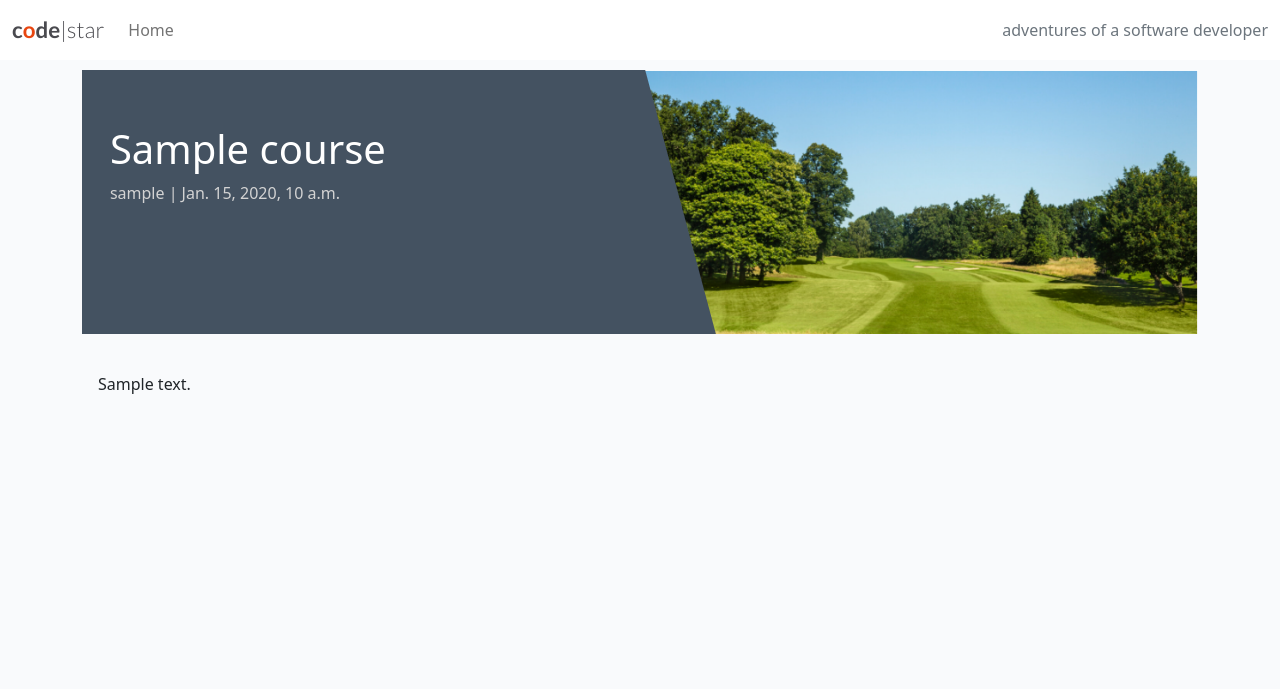
After one commit to AmitKapilaCodeIns/capellano_acme, a Django app: a page that uses templates/base.html in a window 1280 px wide. The commit adds this page. Shown: the top 689 px of the page. Run offline with Django 4.2, Linux system fonts and the light colour scheme; tables that the repository leaves empty hold one stand-in row (values such as "Sample post").

Commit message:
added course_detail view

```diff
--- a/capellano_acme/settings.py
+++ b/capellano_acme/settings.py
@@ -28,7 +28,7 @@ TEMPLATES_DIR = os.path.join(BASE_DIR, 'templates')
 SECRET_KEY = os.environ.get("SECRET_KEY")
 
 # SECURITY WARNING: don't run with debug turned on in production!
-DEBUG = False
+DEBUG = True
 
 ALLOWED_HOSTS = ['.herokuapp.com',
                  '127.0.0.1',]
--- /dev/null
+++ b/courseguide/templates/courseguide/course_detail.html
@@ -0,0 +1,34 @@
+{% extends 'base.html' %} {% block content %}
+{% load static %}
+
+<div class="masthead">
+    <div class="container">
+        <div class="row g-0">
+            <div class="col-md-6 masthead-text">
+                <!-- Course name goes in these h1 tags -->
+                <h1 class="post-title">{{ course.course_name }}</h1>
+                <!-- Course author goes before the | the course's created date goes after -->
+                <p class="post-subtitle">{{ course.author }} | {{ course.created_on }}</p>
+            </div>
+            <div class="d-none d-md-block col-md-6 masthead-image">
+                <img src="{% static 'images/hole1Addington.png' %}" class="scale" alt="placeholder">
+            </div>
+        </div>
+    </div>
+</div>
+
+<div class="container">
+    <div class="row">
+        <div class="col card mb-4  mt-3 left  top">
+            <div class="card-body">
+                <!-- The course content goes inside the card-text. -->
+                <!-- Use the | safe filter inside the template tags -->
+                <p class="card-text">
+                    {{ course.content | safe }}
+                </p>
+            </div>
+        </div>
+    </div>
+</div>
+
+{% endblock content %}
--- a/courseguide/templates/courseguide/index.html
+++ b/courseguide/templates/courseguide/index.html
@@ -18,7 +18,7 @@
                                     <p class="author">Author: {{ course.author }}</p>
                                 </div>
                             </div>
-                            <a href="#" class="post-link">
+                            <a href="{% url 'course_detail' course.slug %}" class="post-link">
                                 <h2 class="card-title">{{ course.course_name }}</h2>
                             </a>
                             <p class="card-text">Tel: {{ course.contact_info }}</p>
--- a/courseguide/urls.py
+++ b/courseguide/urls.py
@@ -8,4 +8,5 @@ from . import views
 # Each path() function maps a URL to a specific view function.
 urlpatterns = [
     path('', views.CourseList.as_view(), name='home'),  # URL for the course list view
+    path('<slug:slug>/', views.course_detail, name='course_detail'),  # URL for course detail view
 ]
--- a/courseguide/views.py
+++ b/courseguide/views.py
@@ -1,4 +1,4 @@
-from django.shortcuts import render
+from django.shortcuts import render, get_object_or_404
 from django.views import generic
 from .models import Course
 
@@ -6,5 +6,29 @@ from .models import Course
 
 
 class CourseList(generic.ListView):
-    queryset = Course.objects.all()  # Only show published courses
+    queryset = Course.objects.filter(status=1)  # Only show published courses
     template_name = 'courseguide/index.html'  # Template to render the course list
+
+
+def course_detail(request, slug):
+    """
+    Display an individual :model:`courseguide.Course`.
+
+    **Context**
+
+    ``course``
+        An instance of :model:`courseguide.Course`.
+
+    **Template:**
+
+    :template:`courseguide/course_detail.html`
+    """
+
+    queryset = Course.objects.filter(status=1)
+    course = get_object_or_404(queryset, slug=slug)
+
+    return render(
+        request,
+        "courseguide/course_detail.html",
+        {"course": course},
+    )
--- /dev/null
+++ b/static/js/script.js
@@ -0,0 +1 @@
+console.log("Life, The Universe and Everything!");
--- a/templates/base.html
+++ b/templates/base.html
@@ -73,6 +73,7 @@
     <script src="https://cdn.jsdelivr.net/npm/bootstrap@5.0.1/dist/js/bootstrap.bundle.min.js"
         integrity="sha384-gtEjrD/SeCtmISkJkNUaaKMoLD0//ElJ19smozuHV6z3Iehds+3Ulb9Bn9Plx0x4" crossorigin="anonymous">
         </script>
+    <script src="{% static 'js/script.js' %}"></script>
 </body>
 
 </html>
```
Also changed, not shown: README.md, static/images/hole1Addington.png (renamed from hole_images/hole1Addington.png), static/images/hole1Manorhouse.png (renamed from hole_images/hole1Manorhouse.png), static/images/hole2Manorhouse.png (renamed from hole_images/hole2Manorhouse.png), static/images/hole3Manorhouse.png (renamed from hole_images/hole3Manorhouse.png), 5 other files.
